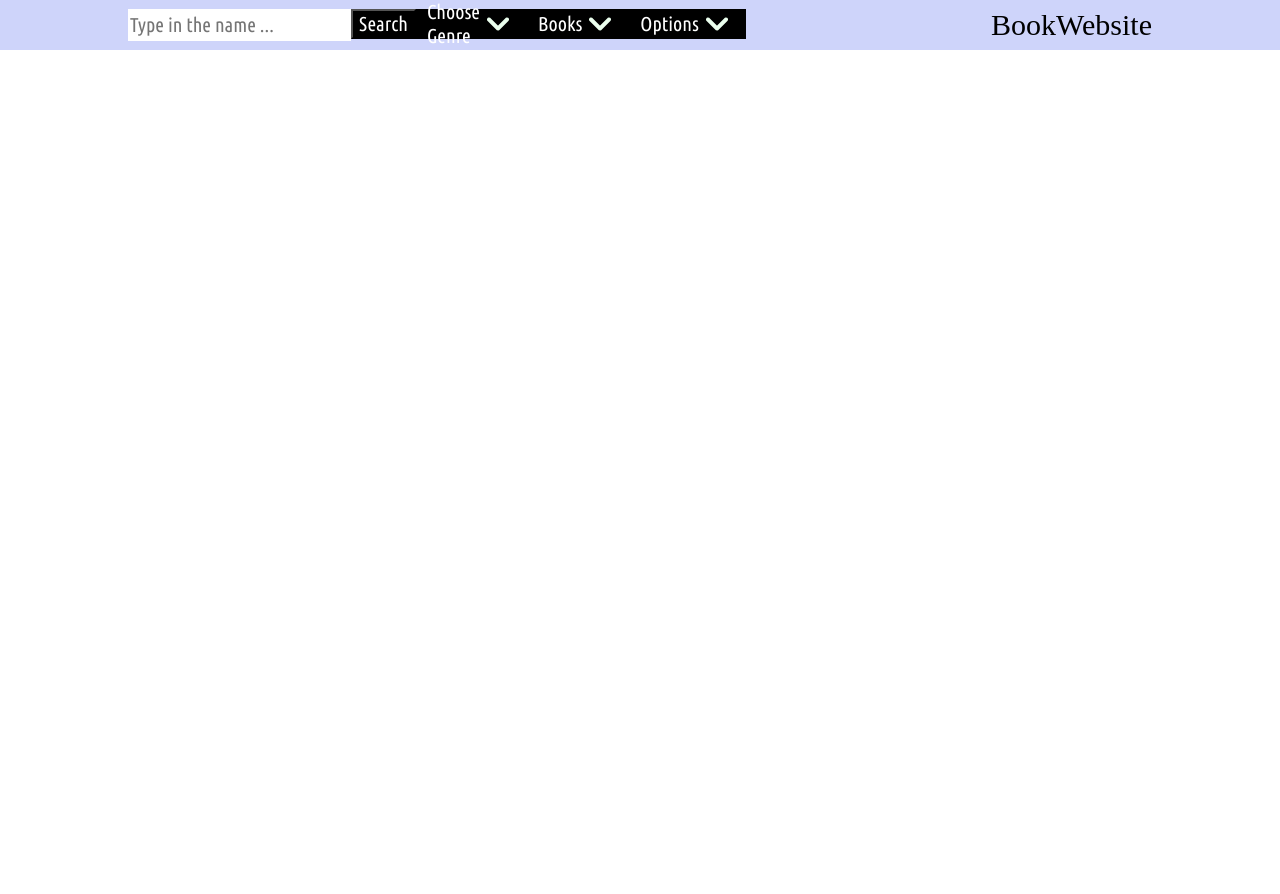
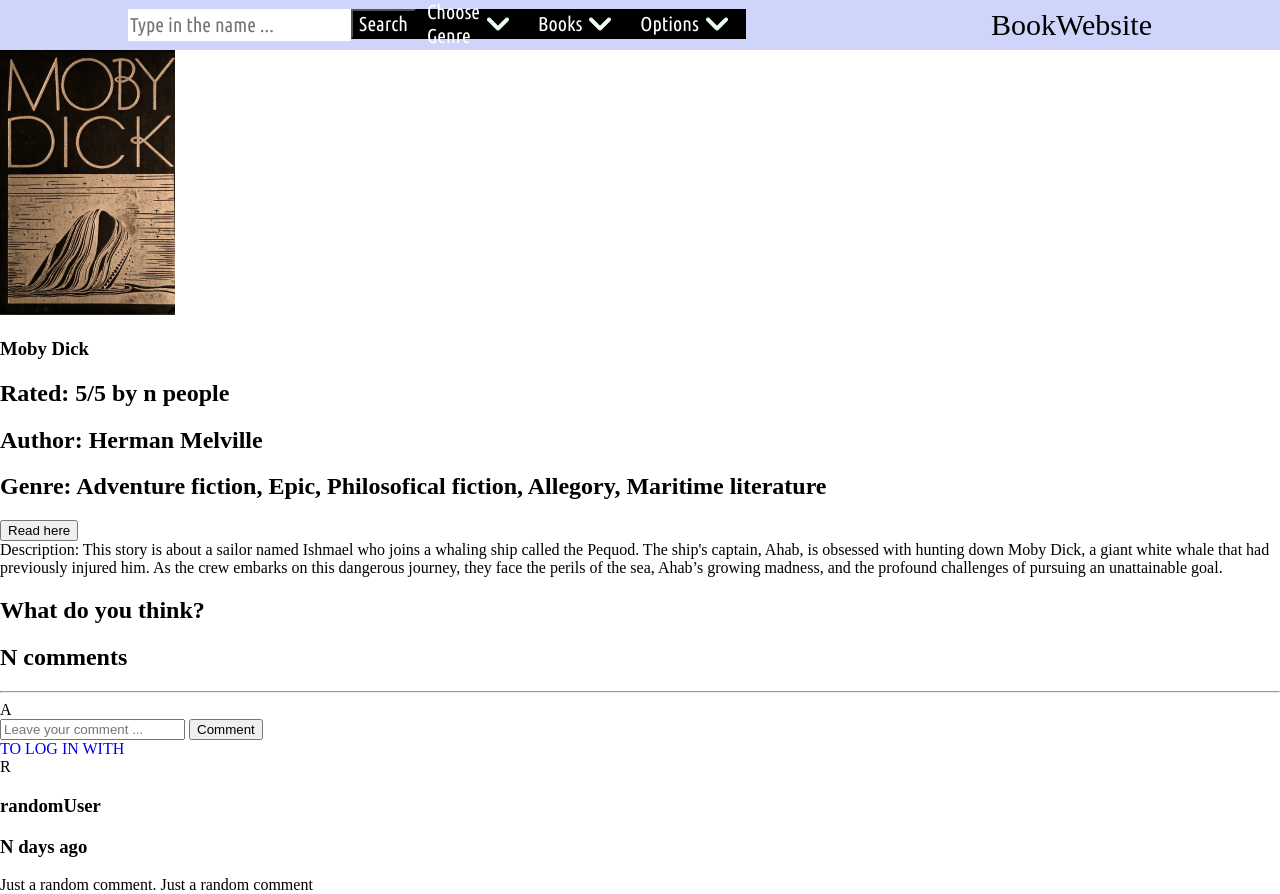
Before and after one commit to s3rbar/book-website, a website: page app/html/books-page.html in a window 1280 px wide. Before the commit the page ends 800 px from the top, so only its background shows below. Drawn offline with Linux system fonts and the light colour scheme; a web font is replaced by a local one.

Commit message:
Changed navbar width, Add html elements to books-page.html, Changed book-cover proportions in index.html

```diff
--- a/app/html/books-page.html
+++ b/app/html/books-page.html
@@ -26,10 +26,88 @@
                     <img src="../../arrow-imgs/Chevron down.png">
                 </div>
             </section>
-            <a href="#" class="sofia-sans">
+            <a href="../../index.html" class="sofia-sans">
                 BookWebsite
             </a>
         </section>
     </nav>
+    <main id="books-page">
+        <section class="books-page_content">
+            <section class="books-cover">
+                <img src="../../book-cover-imgs/book1Cover.png" alt="Coudn't download this image">
+            </section>
+            <section class="books-info">
+                <h1 class="books-info_name">Moby Dick</h1>
+                <section class="books-info_ratings">
+                    <div class="stars"></div>
+                    <h2 class="rating-amount">
+                        <span>Rated:</span> 5/5 by n people
+                    </h2>
+                </section>
+                <h2 class="books-info_author">
+                    <span>Author:</span> Herman Melville
+                </h2>
+                <h2 class="books-info_genre">
+                    <span>Genre:</span>
+                     Adventure fiction,
+                     Epic,
+                     Philosofical fiction,
+                     Allegory,
+                     Maritime literature
+                </h2>
+                <a href="#">
+                    <button>
+                        Read here
+                    </button>
+                </a>
+            </section>
+            <article class="description">
+                <span>Description:</span>
+                This story is about a sailor named Ishmael
+                who joins a whaling ship called the Pequod.
+                The ship's captain, Ahab, is obsessed with hunting down Moby Dick,
+                a giant white whale that had previously injured him.
+                As the crew embarks on this dangerous journey,
+                they face the perils of the sea,
+                Ahab’s growing madness,
+                and the profound challenges of pursuing an unattainable goal.
+            </article>
+        </section>
+        <section class="books-page_comment-section">
+            <h2 class="comment-section_header">
+                What do you think?
+            </h2>
+            <h2 class="comment-amount">
+                N comments
+            </h2>
+            <hr>
+            <section class="add-your-comment">
+                <div class="account-icon">
+                    A
+                </div>
+                <section class="comment-info">
+                    <div class="commment-info_text">
+                        <input type="text" placeholder="Leave your comment ...">
+                        <button type="submit" class="comment-button">Comment</button>
+                    </div>
+                    <a href="#" class="login-link">TO LOG IN WITH</a>
+                </section>
+            </section>
+            <section class="random-comment">
+                <div class="random-account-icon">
+                    R
+                </div>
+                <section class="comment-info">
+                    <div class="comment-info_details">
+                        <h3 class="random-username">randomUser</h3>
+                        <h3 class="comment-date">N days ago</h3>
+                    </div>
+                    <div class="commment-info_text">
+                        Just a random comment. Just a random comment
+                    </div>
+                </section>
+            </section>
+        </section>
+    </main>
 </body>
 </html>
--- a/app/scss/_boilerplate.scss
+++ b/app/scss/_boilerplate.scss
@@ -7,3 +7,7 @@ body{
 *:focus{
     outline: none;
 }
+
+a{
+    text-decoration: none;
+}
--- a/app/scss/_landing.scss
+++ b/app/scss/_landing.scss
@@ -17,7 +17,7 @@ main#index{
         justify-content: space-between;
         .slider-button{
             width: 65px;
-            height: 265px;
+            height: 240px;
             background-color: #000;
             display: flex;
             justify-content: center;
@@ -43,6 +43,8 @@ main#index{
             display: flex;
             justify-content: space-between;
             img{
+                width: 150px;
+                height: 240px;
                 cursor: pointer;
             }
         }
--- a/app/scss/_navbar.scss
+++ b/app/scss/_navbar.scss
@@ -10,7 +10,7 @@ nav{
         justify-content: space-between;
         align-items: center;
         section{
-            width: 47.5%;
+            width: 60%;
             display: flex;
             flex-direction: row;
             justify-content: space-between;
```
Also changed, not shown: dist/index.css, 1 other file.
